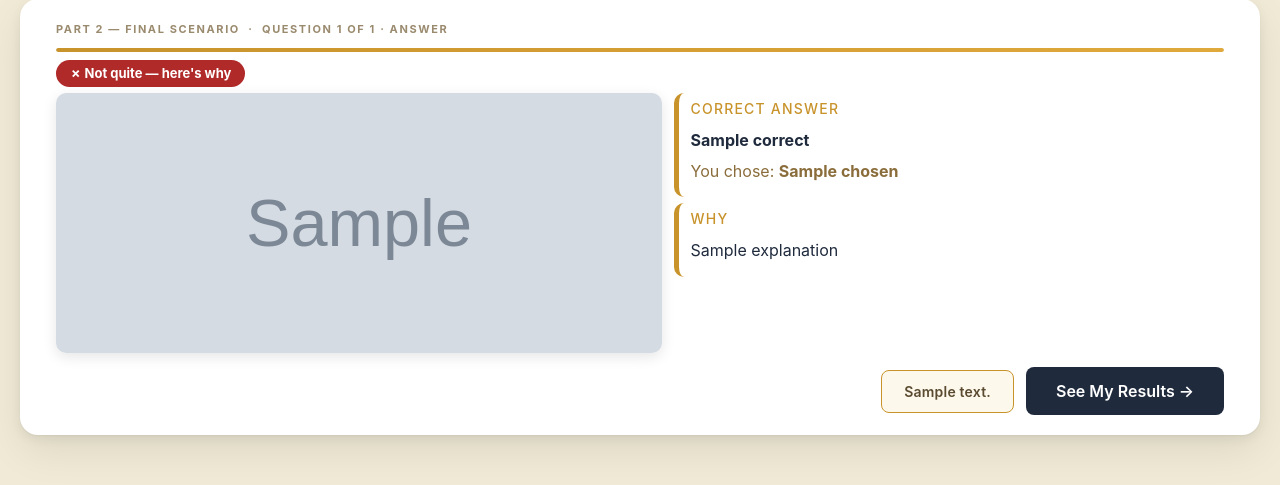
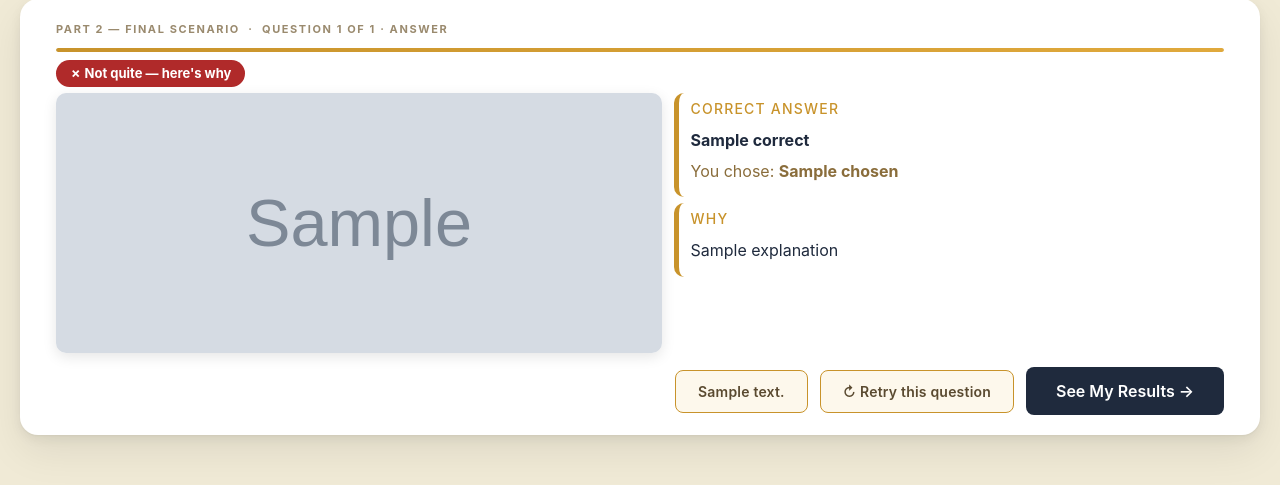
Before and after one commit to DemonRain7/UIDesign_Teamwork, a Flask app: template templates/quiz_feedback.html in a window 1280 px wide. Shown: the part 183-668 px from the top of the page. Run offline with Flask 3, Linux system fonts and the light colour scheme; the template is opened without the code that fills it: most values are stand-ins (such as "Sample title", 1, 10 or a date in 2020); grey boxes marked "Sample" are stand-in pictures.

Commit message:
feat: add retry this question button to quiz feedback page

```diff
--- a/templates/quiz_feedback.html
+++ b/templates/quiz_feedback.html
@@ -129,6 +129,7 @@
         {% if review_url %}
         <a href="{{ review_url }}" class="btn_review_lesson">{{ review_label }}</a>
         {% endif %}
+        <a href="/quiz/retake/{{ question_number }}" class="btn_review_lesson">↻ Retry this question</a>
         <div class="next_button {% if is_correct %}next_btn_pulse{% endif %}">
             <a href="{{ next_url }}" class="js_enter">
                 {% if question_number < total_questions %}Next →{% else %}See My Results →{% endif %}
```
Also changed, not shown: README.md.
